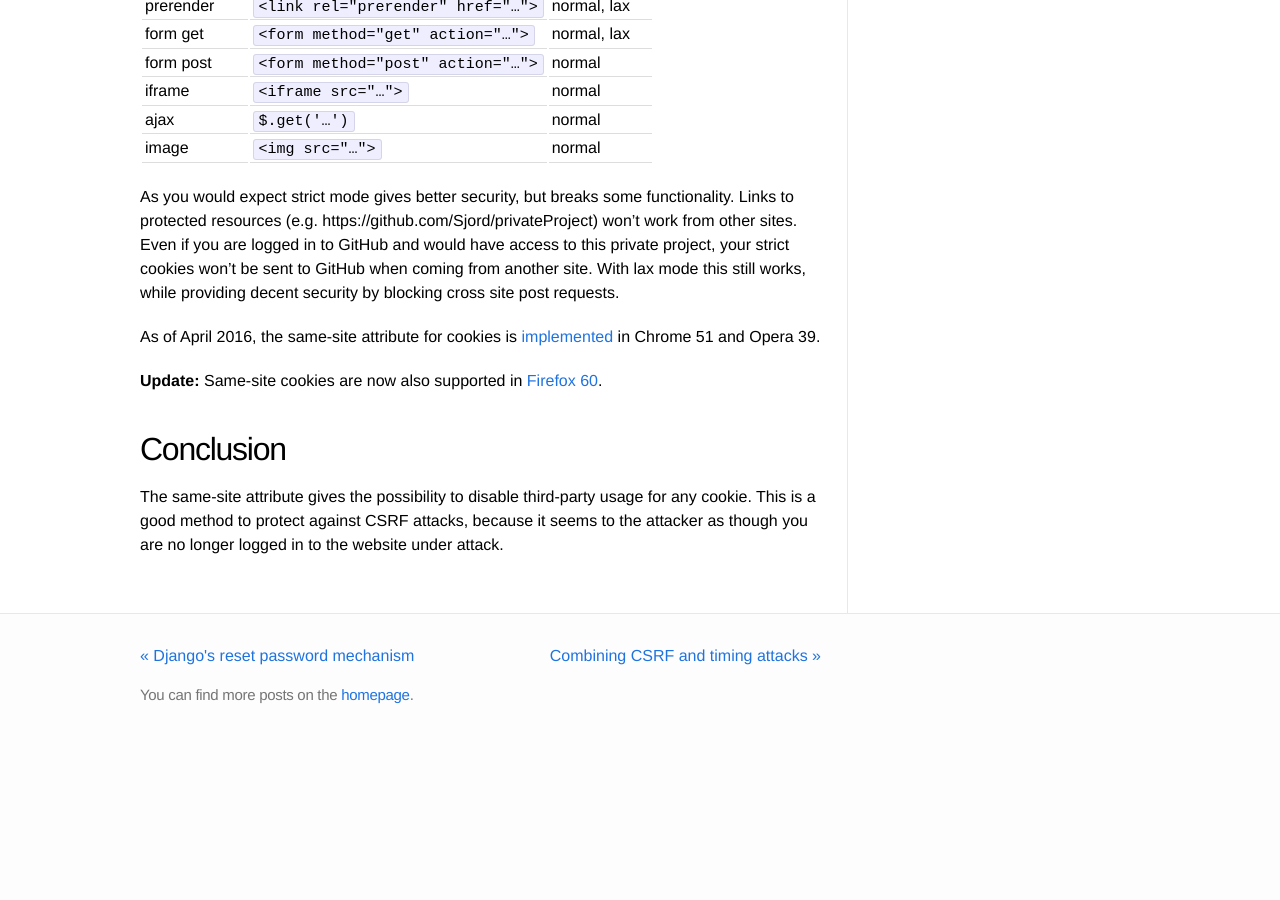
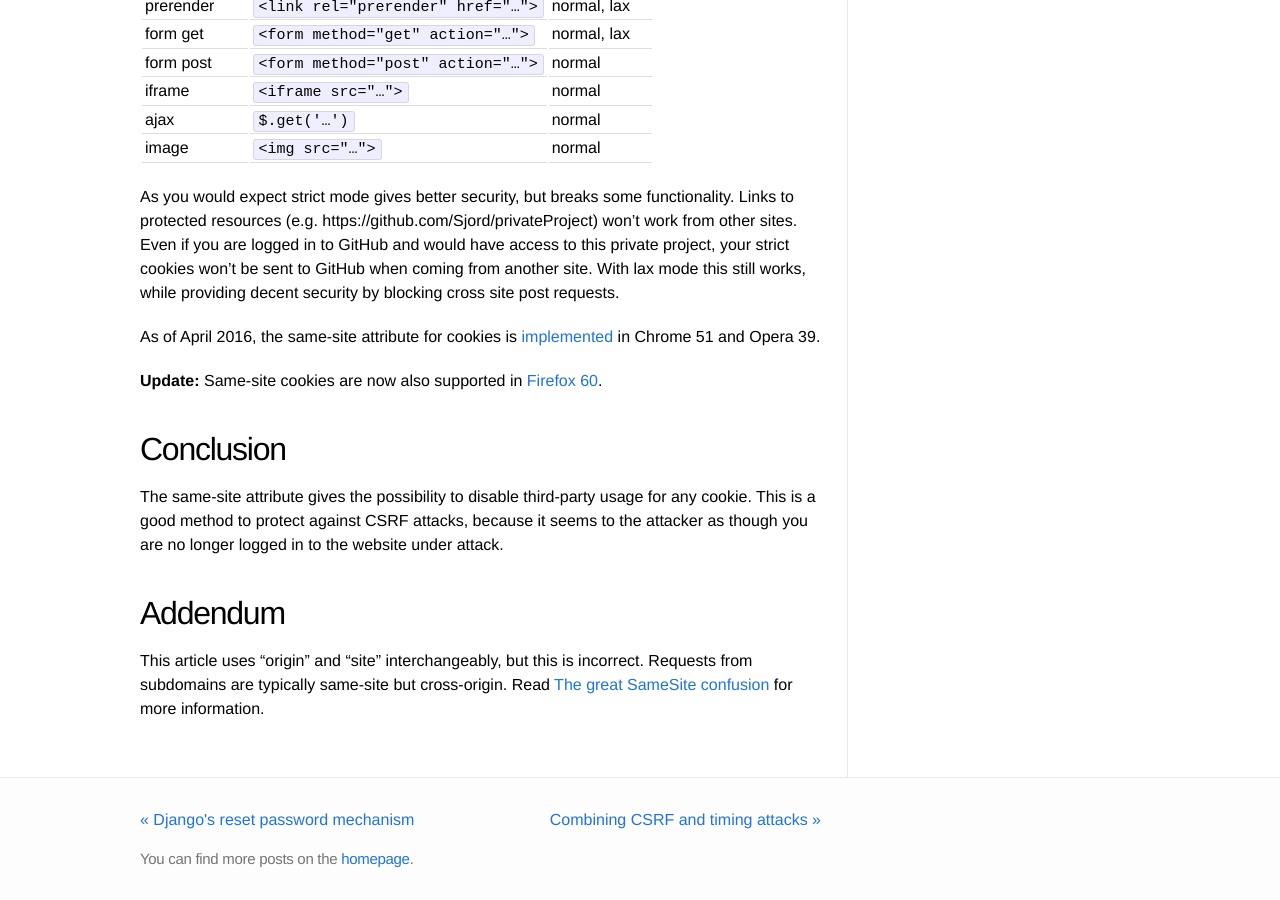
Before and after one commit to Sjord/Sjord.github.io, a Jekyll site: the page built from _posts/2016-04-12-preventing-csrf-with-samesite-cookie-attribute.md, in a window 1280 px wide and 900 px high, scrolled down 2963 px. Built offline with Jekyll 4.4.1, drawn with Linux system fonts in a browser that asks for light colours; before the commit the page ends 3699 px from its top, so only the background shows below that.

Commit message:
Clarify there's a difference between same-site and same-origin

```diff
--- a/_posts/2016-04-12-preventing-csrf-with-samesite-cookie-attribute.md
+++ b/_posts/2016-04-12-preventing-csrf-with-samesite-cookie-attribute.md
@@ -67,3 +67,7 @@ As of April 2016, the same-site attribute for cookies is [implemented](https://w
 ## Conclusion
 
 The same-site attribute gives the possibility to disable third-party usage for any cookie. This is a good method to protect against CSRF attacks, because it seems to the attacker as though you are no longer logged in to the website under attack.
+
+## Addendum
+
+This article uses "origin" and "site" interchangeably, but this is incorrect. Requests from subdomains are typically same-site but cross-origin. Read [The great SameSite confusion](https://jub0bs.com/posts/2021-01-29-great-samesite-confusion/) for more information.
```
